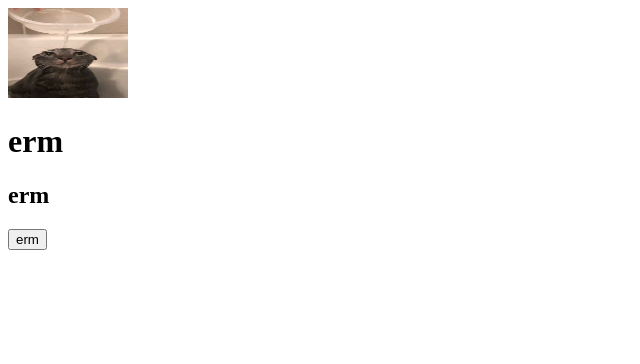
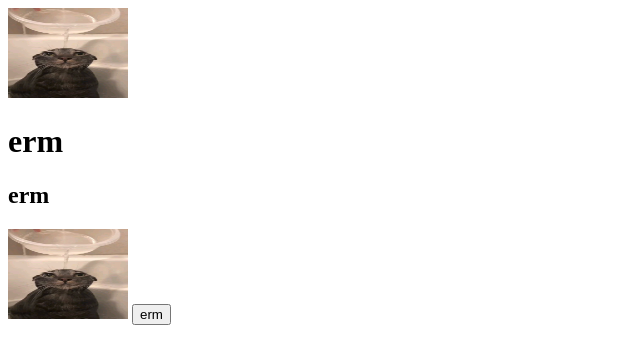
Before and after one commit to Nomaakip/Nomaakip.github.io, a plain HTML site: page sigma.html in a window 1280 px wide. Shown: the whole page, without its empty margins (0-640 px from the left). Drawn offline with Linux system fonts and the light colour scheme.

Commit message:
Update sigma.html

```diff
--- a/sigma.html
+++ b/sigma.html
@@ -8,6 +8,7 @@
     <img src="images/sadcat.jpg" width="120" height="90" alt="HTML Dog">
   <h1>erm</h1>
   <h2>erm</h2>
+    <img src="images/sadcat.jpg" width="120" height="90" alt="HTML Dog">
   <a href="index.html">
     <button>erm</button>
   </a>
```
